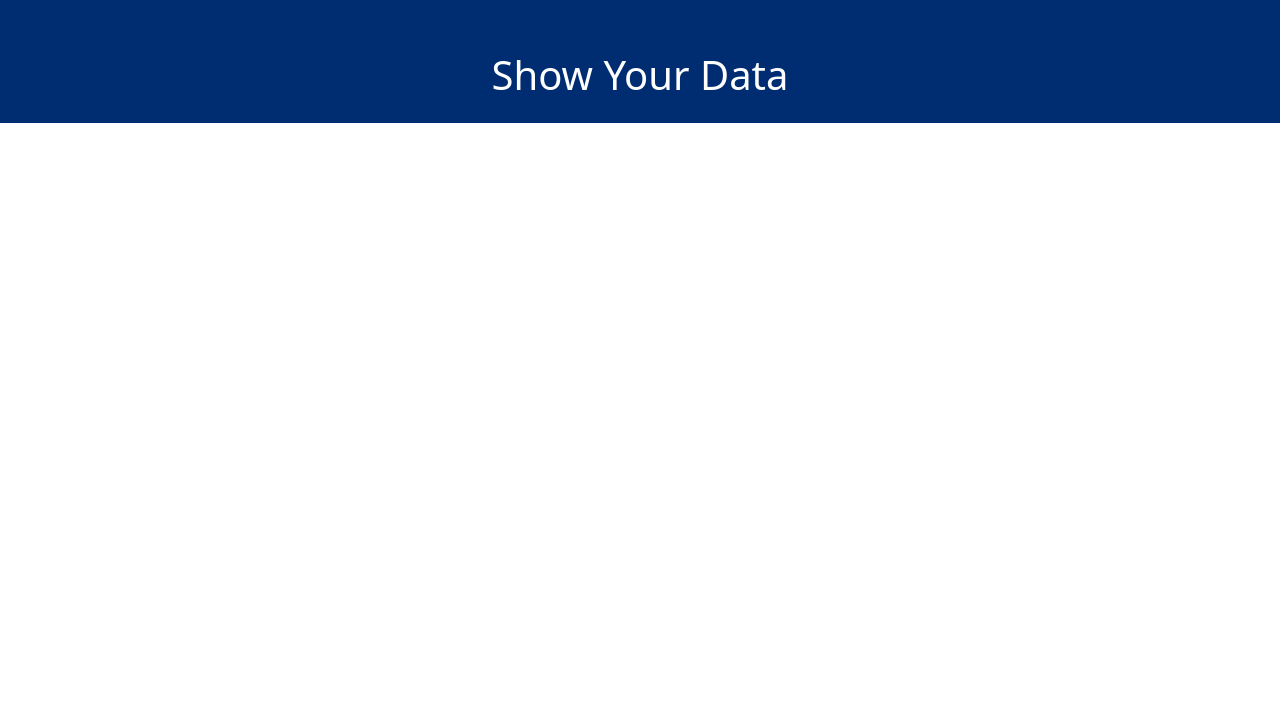
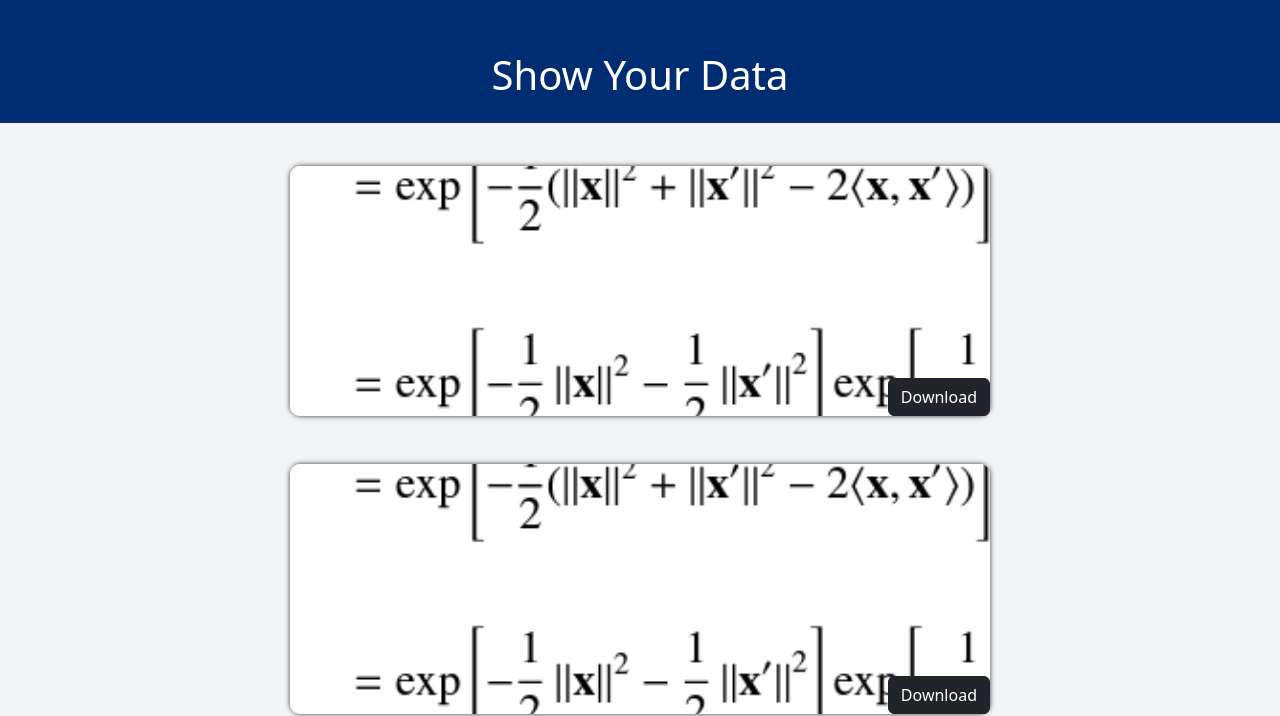
Before and after one commit to seonghun120614/SYD, a React (Vite) app in the folder app/front/: page / in a window 1280 px wide. Shown: the part 117-833 px from the top of the page. Before the commit the page ends 800 px from the top, so only its background shows below. Built offline with nearby package versions, Linux system fonts and the light colour scheme.

Commit message:
feat: Create a  & Modify all components' size

```diff
--- a/app/front/src/App.jsx
+++ b/app/front/src/App.jsx
@@ -1,12 +1,14 @@
 import React from "react";
 
 import Header from "./layouts/Header/Header";
+import Body from "./layouts/Body/Body";
 
 
 const App = () => {
   return (
     <div>
       <Header />
+      <Body />
     </div>
   );
 }
--- a/app/front/src/components/Block/Block.css
+++ b/app/front/src/components/Block/Block.css
@@ -1,7 +1,7 @@
 .block {
   position: relative;
-  width: 700px;
-  height: 225px;
+  width: inherit;
+  height: inherit;
   border-radius: 10px;
   box-shadow: #333333 0 0 5px;
 }
--- a/app/front/src/components/Block/Block.scss
+++ b/app/front/src/components/Block/Block.scss
@@ -1,7 +1,7 @@
 .block {
   position: relative;
-  width: 700px;
-  height: 225px;
+  width: inherit;
+  height: inherit;
   border-radius: 10px;
   box-shadow: #333333 0 0 5px;
 }
--- a/app/front/src/components/Block/Plot.css
+++ b/app/front/src/components/Block/Plot.css
@@ -1,11 +1,15 @@
 .plot {
-  width: 550px;
-  height: 225px;
+  position: absolute;
+  max-height: 250px;
+  max-width: 700px;
   overflow-x: scroll;
+  border-radius: 10px;
 }
 
 img {
-  height: inherit;
+  width: 1000px;
+  height: 250px;
+  object-fit: cover;
 }
 
 /*# sourceMappingURL=Plot.css.map */
--- a/app/front/src/components/Block/Plot.scss
+++ b/app/front/src/components/Block/Plot.scss
@@ -1,8 +1,13 @@
 .plot {
-  width: 550px;
-  height: 225px;
+  position: absolute;
+  max-height: 250px;
+  max-width: 700px;
   overflow-x: scroll;
+  border-radius: 10px;
 }
+
 img {
-  height: inherit;
+  width: 1000px;
+  height: 250px;
+  object-fit: cover;
 }
--- /dev/null
+++ b/app/front/src/layouts/Body/Body.css
@@ -0,0 +1,19 @@
+main {
+  background-color: #f1f3f5;
+  width: 100vw;
+  height: auto;
+  display: flex;
+  flex-direction: row;
+  flex-wrap: wrap;
+  justify-content: center;
+  padding: 1.2em;
+}
+
+.container-item {
+  width: 700px;
+  height: 250px;
+  margin: 1.5em;
+  background-color: white;
+}
+
+/*# sourceMappingURL=Body.css.map */
--- a/app/front/src/layouts/Body/Body.jsx
+++ b/app/front/src/layouts/Body/Body.jsx
@@ -1,6 +1,7 @@
 import React from "react";
 
 import Block from "../../components/Block/Block"
+import './Body.css';
 
 const Body = () => {
   /**
@@ -11,7 +12,9 @@ const Body = () => {
   return (
     <main>
       {blocks.map(() => (
-        <Block />
+        <div className="container-item">
+          <Block />
+        </div>
       ))}
     </main>
   );
--- /dev/null
+++ b/app/front/src/layouts/Body/Body.scss
@@ -0,0 +1,17 @@
+main {
+  background-color: #f1f3f5;
+  width: 100vw;
+  height: auto;
+  display: flex;
+  flex-direction: row;
+  flex-wrap: wrap;
+  justify-content: center;
+  padding: 1.2em;
+}
+
+.container-item {
+  width: 700px;
+  height: 250px;
+  margin: 1.5em;
+  background-color: white;
+}
```
Also changed, not shown: 2 other files (tests, documents, lock files or other folders).
